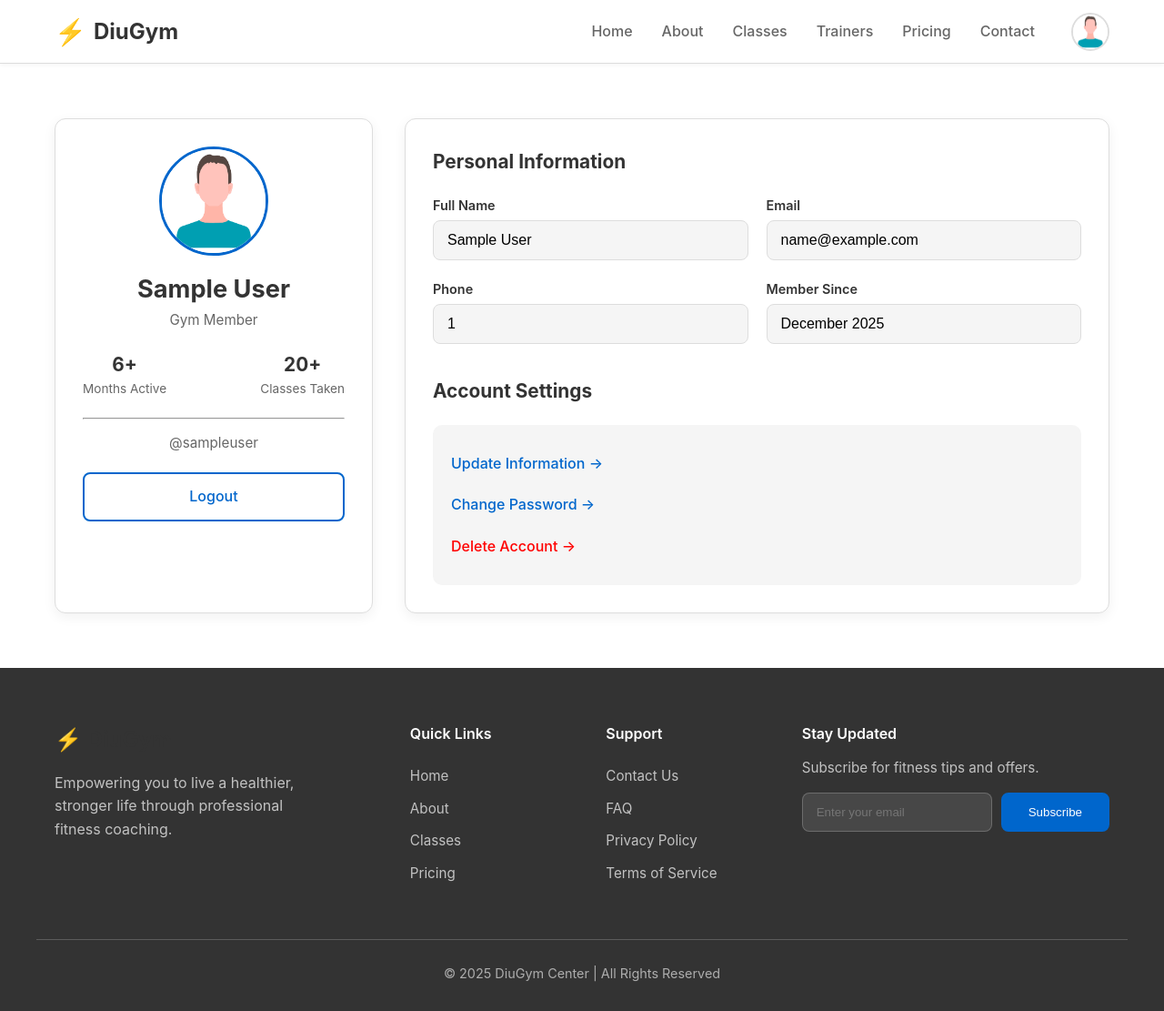
After one commit to shouvikofficial/web-engineering-project, a PHP site: page /profile.php in a window 1280 px wide. The commit adds this page. Shown: the whole page at 91% size. Run offline with PHP 8.4, Linux system fonts and the light colour scheme; the visitor is signed in with stand-in values (Sample User, id 1).

Commit message:
header footer different page

```diff
--- a/assets/css/style.css
+++ b/assets/css/style.css
@@ -1174,3 +1174,150 @@ profile Page*/
 .dropdown-menu a.logout:hover {
   background: #ffe7e7;
 }
+
+/* profile page */
+
+/* =====================
+   PROFILE PAGE MODERN UI
+====================== */
+
+.profile-wrapper {
+  max-width: 1200px;
+  margin: 40px auto;
+  display: grid;
+  grid-template-columns: 350px 1fr;
+  gap: 35px;
+  padding: 20px;
+}
+
+.profile-left {
+  display: flex;
+}
+
+.profile-card-main {
+  width: 100%;
+  background: var(--white);
+  padding: 30px;
+  text-align: center;
+  border-radius: 12px;
+  border: 1px solid var(--border);
+  box-shadow: 0 4px 14px rgba(0,0,0,0.06);
+}
+
+.profile-main-photo {
+  width: 120px;
+  height: 120px;
+  border-radius: 50%;
+  border: 3px solid var(--accent);
+  object-fit: cover;
+}
+
+.profile-main-name {
+  margin-top: 15px;
+  font-size: 1.7rem;
+  font-weight: 700;
+}
+
+.profile-role {
+  color: var(--gray);
+  font-size: 0.95rem;
+  margin-bottom: 15px;
+}
+
+.profile-basic-stats {
+  display: flex;
+  justify-content: space-between;
+  margin: 20px 0;
+}
+
+.profile-basic-stats div {
+  text-align: center;
+}
+
+.profile-basic-stats strong {
+  font-size: 1.3rem;
+  color: var(--primary);
+}
+
+.profile-basic-stats span {
+  display: block;
+  color: var(--gray);
+  font-size: 0.85rem;
+}
+
+.profile-username {
+  margin: 14px 0 20px;
+  font-size: 0.95rem;
+  color: var(--gray);
+}
+
+.full-width {
+  width: 100%;
+}
+
+/* RIGHT SIDE */
+
+.profile-right {
+  background: var(--white);
+  padding: 30px;
+  border-radius: 12px;
+  border: 1px solid var(--border);
+  box-shadow: 0 4px 14px rgba(0,0,0,0.06);
+}
+
+.section-title {
+  font-size: 1.3rem;
+  font-weight: 700;
+  margin-bottom: 20px;
+  color: var(--primary);
+}
+
+.info-grid {
+  display: grid;
+  grid-template-columns: repeat(2, 1fr);
+  gap: 20px;
+  margin-bottom: 35px;
+}
+
+.info-box label {
+  font-weight: 600;
+  margin-bottom: 5px;
+  display: block;
+  font-size: 0.9rem;
+  color: var(--primary);
+}
+
+.info-box input {
+  width: 100%;
+  padding: 12px 15px;
+  border: 1px solid var(--border);
+  border-radius: 8px;
+  background: var(--light);
+  font-size: 1rem;
+}
+
+.settings-box {
+  background: var(--light);
+  padding: 20px;
+  border-radius: 10px;
+}
+
+.settings-link {
+  display: block;
+  padding: 10px 0;
+  font-weight: 500;
+  text-decoration: none;
+  color: var(--accent);
+  font-size: 1rem;
+}
+
+.settings-link:hover {
+  text-decoration: underline;
+}
+
+/* Mobile */
+@media (max-width: 768px) {
+  .profile-wrapper {
+    grid-template-columns: 1fr;
+  }
+}
--- a/backend/login_user.php
+++ b/backend/login_user.php
@@ -16,6 +16,8 @@ if(isset($_POST['login'])) {
             $_SESSION['user_id'] = $user['id'];
             $_SESSION['fullname'] = $user['fullname'];
             $_SESSION['email'] = $user['email'];
+            $_SESSION['phone'] = $user['phone'];
+
 
             header("Location: ../index.php");
             exit();
--- /dev/null
+++ b/includes/footer.php
@@ -0,0 +1,37 @@
+<footer class="footer">
+    <div class="container footer-grid">
+      <div class="footer-brand">
+        <div class="logo">⚡ DiuGym</div>
+        <p>Empowering you to live a healthier, stronger life through professional fitness coaching.</p>
+      </div>
+      <div class="footer-links">
+        <h4>Quick Links</h4>
+        <ul>
+          <li><a href="#home">Home</a></li>
+          <li><a href="#about">About</a></li>
+          <li><a href="#classes">Classes</a></li>
+          <li><a href="#pricing">Pricing</a></li>
+        </ul>
+      </div>
+      <div class="footer-links">
+        <h4>Support</h4>
+        <ul>
+          <li><a href="#contact">Contact Us</a></li>
+          <li><a href="#">FAQ</a></li>
+          <li><a href="#">Privacy Policy</a></li>
+          <li><a href="#">Terms of Service</a></li>
+        </ul>
+      </div>
+      <div class="footer-newsletter">
+        <h4>Stay Updated</h4>
+        <p>Subscribe for fitness tips and offers.</p>
+        <form class="newsletter-form">
+          <input type="email" placeholder="Enter your email">
+          <button type="submit" class="btn btn-primary">Subscribe</button>
+        </form>
+      </div>
+    </div>
+    <div class="footer-bottom container">
+      <p>© 2025 DiuGym Center | All Rights Reserved</p>
+    </div>
+  </footer>
--- /dev/null
+++ b/includes/header.php
@@ -0,0 +1,56 @@
+<?php
+session_start();
+?>
+<header class="header" id="header">
+    <div class="container">
+      <div class="header-wrapper">
+        <a href="#home" class="logo">
+          <span class="logo-icon">⚡</span>
+          <span class="logo-text">DiuGym</span>
+        </a>
+        <nav class="nav" id="nav">
+          <ul class="nav-list">
+            <li><a href="#home" class="nav-link">Home</a></li>
+            <li><a href="#about" class="nav-link">About</a></li>
+            <li><a href="#classes" class="nav-link">Classes</a></li>
+            <li><a href="#trainers" class="nav-link">Trainers</a></li>
+            <li><a href="#pricing" class="nav-link">Pricing</a></li>
+            <li><a href="#contact" class="nav-link">Contact</a></li>
+          </ul>
+          <div class="nav-actions">
+            <?php
+            if (isset($_SESSION['user_id'])) {
+              ?>
+
+              <div class="profile-menu">
+                <img src="assets/image/profile.jpg" class="profile-icon" onclick="toggleMenu()">
+
+                <div id="profileDropdown" class="dropdown-menu">
+                  <div class="profile-name"><?php echo $_SESSION['fullname']; ?></div>
+                  <div class="dropdown-divider"></div>
+                  <a href="profile.php">My Profile</a>
+                  <a href="settings.php">Settings</a>
+                  <a href="backend/logout.php" class="logout">Logout</a>
+                </div>
+              </div>
+
+              <?php
+            } else {
+              ?>
+              <a href="login.php" class="btn btn-outline">Login</a>
+              <a href="register.php" class="btn btn-primary">Join Now</a>
+
+              <?php
+            }
+            ?>
+          </div>
+
+        </nav>
+        <button class="menu-toggle" id="menuToggle">
+          <span class="menu-toggle-bar"></span>
+          <span class="menu-toggle-bar"></span>
+          <span class="menu-toggle-bar"></span>
+        </button>
+      </div>
+    </div>
+  </header>
--- /dev/null
+++ b/profile.php
@@ -0,0 +1,92 @@
+<?php
+include 'includes/header.php';
+
+if (!isset($_SESSION['user_id'])) {
+    header("Location: login.php");
+    exit();
+}
+?>
+
+
+<!DOCTYPE html>
+<html lang="en">
+<head>
+    <meta charset="UTF-8">
+    <meta name="viewport" content="width=device-width, initial-scale=1.0">
+    <title>My Profile | DiuGym Center</title>
+    <link rel="stylesheet" href="assets/css/style.css">
+    <link rel="preconnect" href="https://fonts.googleapis.com">
+</head>
+
+<body>
+
+    <!-- PROFILE PAGE -->
+    <div class="profile-wrapper">
+
+        <div class="profile-left">
+            <div class="profile-card-main">
+
+                <img src="assets/image/profile.jpg" class="profile-main-photo">
+
+                <h2 class="profile-main-name">
+                    <?php echo $_SESSION['fullname']; ?>
+                </h2>
+
+                <p class="profile-role">Gym Member</p>
+
+                <div class="profile-basic-stats">
+                    <div><strong>6+</strong><span>Months Active</span></div>
+                    <div><strong>20+</strong><span>Classes Taken</span></div>
+                </div>
+
+                <hr>
+
+                <p class="profile-username">@<?php echo strtolower(str_replace(" ", "", $_SESSION['fullname'])); ?></p>
+
+                <a href="backend/logout.php" class="btn btn-outline danger-btn full-width">Logout</a>
+            </div>
+        </div>
+
+        <div class="profile-right">
+            <div class="section-title">Personal Information</div>
+
+            <div class="info-grid">
+
+                <div class="info-box">
+                    <label>Full Name</label>
+                    <input type="text" value="<?php echo $_SESSION['fullname']; ?>" readonly>
+                </div>
+
+                <div class="info-box">
+                    <label>Email</label>
+                    <input type="text" value="<?php echo $_SESSION['email']; ?>" readonly>
+                </div>
+
+                <div class="info-box">
+                    <label>Phone</label>
+                    <input type="text" value="<?php echo $_SESSION['phone']; ?>" readonly>
+                </div>
+
+                <div class="info-box">
+                    <label>Member Since</label>
+                    <input type="text" value="<?php echo date("F Y"); ?>" readonly>
+                </div>
+
+            </div>
+
+            <div class="section-title">Account Settings</div>
+
+            <div class="settings-box">
+                <a href="#" class="settings-link">Update Information →</a>
+                <a href="#" class="settings-link">Change Password →</a>
+                <a href="#" class="settings-link" style="color:red;">Delete Account →</a>
+            </div>
+
+        </div>
+    </div>
+
+    <!-- FOOTER -->
+    <?php include "includes/footer.php"; ?>
+
+</body>
+</html>
```
Also changed, not shown: assets/css/profile.css (added, +60 -0 lines), index.php (+2 -95 lines).
